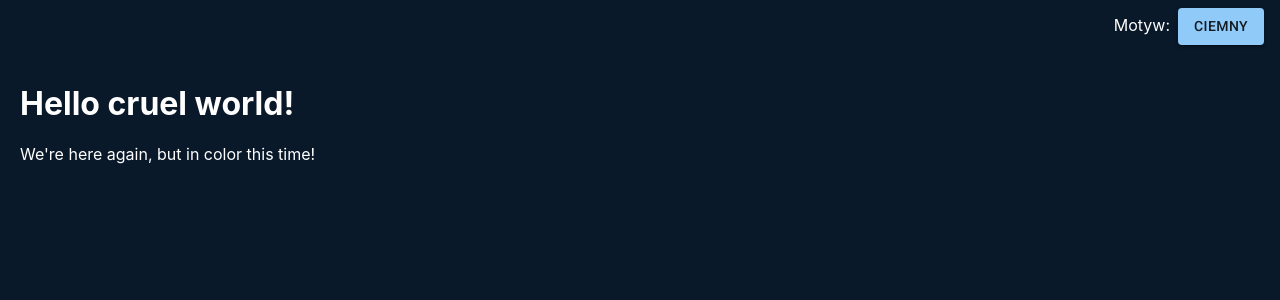
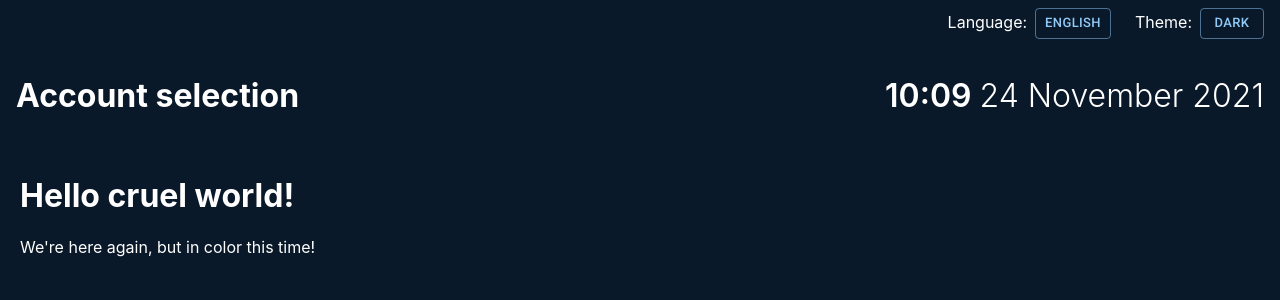
Before and after one commit to k-piekarczyk/pgui-dashboard, a React (Create React App) app: page / in a window 1280 px wide. Shown: the top 300 px of the page. Built offline with nearby package versions, Linux system fonts and the light colour scheme.

Commit message:
setup language and page layout

```diff
--- a/src/App.tsx
+++ b/src/App.tsx
@@ -7,9 +7,9 @@ import { createTheme, ThemeProvider } from "@mui/material/styles";
 import ColorModeContext from "./context/colorMode.context";
 import getPalette, { colorPalette as cp } from "./palette";
 
-import Navbar from "./components/Navbar.component";
-
-import Home from "./pages/Home.page";
+import LoginPage from "./pages/Login.page";
+import LanguageContext from "./context/language.context";
+import { useTranslation } from "react-i18next";
 
 export default function App() {
   const [mode, setMode] = React.useState<"light" | "dark">("dark");
@@ -22,18 +22,37 @@ export default function App() {
     [],
   );
 
+  const { t, i18n } = useTranslation();
+
+  const [_, setLang] = React.useState<"en" | "pl">("en");
+  const langMode = React.useMemo(
+    () => ({
+      toggleLanguage: () => {
+        setLang((prevLang) => {
+          const newLang = prevLang === "pl" ? "en" : "pl";
+
+          i18n.changeLanguage(newLang);
+
+          return newLang;
+        });
+      },
+    }),
+    [],
+  );
+
   const theme = React.useMemo(() => createTheme(getPalette(mode) as any), [mode]);
 
   return (
+    <LanguageContext.Provider value={langMode}>
       <ColorModeContext.Provider value={colorMode}>
         <ThemeProvider theme={theme}>
           <Box sx={{ width: "100%", minHeight: "100vh", bgcolor: cp.background, color: cp.text.primary }}>
-          <Navbar />
             <Routes>
-            <Route path="/" element={<Home />} />
+              <Route path="/" element={<LoginPage />} />
             </Routes>
           </Box>
         </ThemeProvider>
       </ColorModeContext.Provider>
+    </LanguageContext.Provider>
   );
 }
--- a/src/components/Navbar.component.tsx
+++ /dev/null
@@ -1,29 +0,0 @@
-import React from "react";
-
-import { Box, Button, useTheme } from "@mui/material";
-
-import ColorModeContext from "../context/colorMode.context";
-
-export default function Navbar() {
-  const theme = useTheme();
-  const colorMode = React.useContext(ColorModeContext);
-
-  return (
-    <Box
-      sx={{
-        display: "flex",
-        justifyContent: "right",
-        alignItems: "center",
-        paddingTop: 1,
-        paddingBottom: 1,
-        paddingLeft: 2,
-        paddingRight: 2
-      }}
-    >
-      <Box>
-        Motyw:
-        <Button sx={{marginLeft: 1}} variant="contained" onClick={colorMode.toggleColorMode}>{theme.palette.mode === "dark" ? "Ciemny" : "Jasny"}</Button>
-      </Box>
-    </Box>
-  );
-}
--- /dev/null
+++ b/src/components/PageContainer.component.tsx
@@ -0,0 +1,84 @@
+import React, { FunctionComponent, useState } from "react";
+import { Box, Button, useTheme } from "@mui/material";
+
+import { DateTime } from "luxon";
+
+import ColorModeContext from "../context/colorMode.context";
+import { useTranslation } from "react-i18next";
+import LanguageContext from "../context/language.context";
+
+interface PageContainerProps {
+  header: string;
+  previousPage?: {
+    name: string;
+    route: string;
+  };
+}
+
+const PageContainer: FunctionComponent<PageContainerProps> = (props) => {
+  const theme = useTheme();
+  const colorMode = React.useContext(ColorModeContext);
+  const langMode = React.useContext(LanguageContext);
+
+  const [currentTime, setCurrentTime] = useState(DateTime.now());
+
+  const { t, i18n } = useTranslation();
+
+  return (
+    <>
+      <Box
+        sx={{
+          display: "flex",
+          justifyContent: "right",
+          alignItems: "center",
+          paddingTop: 1,
+          paddingBottom: 1,
+          paddingLeft: 2,
+          paddingRight: 2,
+        }}
+      >
+        <Box sx={{ marginRight: 3 }}>
+          {t("Language")}:
+          <Button sx={{ marginLeft: 1 }} size="small" variant="outlined" onClick={langMode.toggleLanguage}>
+            {i18n.language === "en" ? t("English") : t("Polish")}
+          </Button>
+        </Box>
+
+        <Box>
+          {t("Theme")}:
+          <Button sx={{ marginLeft: 1 }} size="small" variant="outlined" onClick={colorMode.toggleColorMode}>
+            {theme.palette.mode === "dark" ? t("Dark") : t("Light")}
+          </Button>
+        </Box>
+      </Box>
+
+      <Box
+        sx={{
+          display: "flex",
+          justifyContent: "left",
+          alignItems: "center",
+          paddingTop: 1,
+          paddingBottom: 1,
+          paddingLeft: 2,
+          paddingRight: 2,
+        }}
+      >
+        <Box>
+          <h1>{props.header}</h1>
+        </Box>
+        <Box sx={{ marginLeft: "auto", fontSize: "2em" }}>
+          <Box component="span" sx={{ marginRight: 1, fontWeight: 600 }}>
+            {currentTime.toFormat("hh:mm", { locale: i18n.language })}
+          </Box>
+          <Box component="span" sx={{ fontWeight: 300 }}>
+            {currentTime.toFormat("dd LLLL yyyy", { locale: i18n.language })}
+          </Box>
+        </Box>
+      </Box>
+
+      <Box>{props.children ?? "Nothing here"}</Box>
+    </>
+  );
+};
+
+export default PageContainer;
--- /dev/null
+++ b/src/context/language.context.ts
@@ -0,0 +1,5 @@
+import React from "react";
+
+const LanguageContext = React.createContext({ toggleLanguage: () => {} });
+
+export default LanguageContext;
--- /dev/null
+++ b/src/i18n.ts
@@ -0,0 +1,36 @@
+import i18n from "i18next";
+import LanguageDetector from "i18next-browser-languagedetector";
+import { initReactI18next } from "react-i18next";
+
+// the translations
+// (tip move them in a JSON file and import them,
+// or even better, manage them separated from your code: https://react.i18next.com/guides/multiple-translation-files)
+const resources = {
+  pl: {
+    translation: {
+      "Account selection": "Wybór konta",
+      "Theme": "Motyw",
+      "Dark": "Ciemny",
+      "Light": "Jasny",
+      "Language": "Język",
+      "Polish": "Polski",
+      "English": "Angielski"
+    }
+  }
+};
+
+i18n
+  .use(initReactI18next) // passes i18n down to react-i18next
+  .use(LanguageDetector)
+  .init({
+    resources,
+    lng: "en", // language to use, more information here: https://www.i18next.com/overview/configuration-options#languages-namespaces-resources
+    // you can use the i18n.changeLanguage function to change the language manually: https://www.i18next.com/overview/api#changelanguage
+    // if you're using a language detector, do not define the lng option
+
+    interpolation: {
+      escapeValue: false // react already safes from xss
+    }
+  });
+
+  export default i18n;
--- a/src/index.tsx
+++ b/src/index.tsx
@@ -2,6 +2,7 @@ import React from "react";
 import ReactDOM from "react-dom";
 
 import "./index.css";
+import "./i18n";
 import App from "./App";
 
 import reportWebVitals from "./reportWebVitals";
--- a/src/pages/Home.page.tsx
+++ /dev/null
@@ -1,10 +0,0 @@
-import { Box } from "@mui/system";
-
-export default function Home() {
-  return (
-    <Box sx={{ p: "10px 20px 10px 20px" }}>
-      <h1>Hello cruel world!</h1>
-      <p>We're here again, but in color this time!</p>
-    </Box>
-  );
-}
--- /dev/null
+++ b/src/pages/Login.page.tsx
@@ -0,0 +1,16 @@
+import { Box } from "@mui/system";
+import PageContainer from "../components/PageContainer.component";
+import { useTranslation } from "react-i18next";
+
+export default function Login() {
+  const { t, i18n } = useTranslation();
+
+  return (
+    <PageContainer header={t("Account selection")}>
+      <Box sx={{ p: "10px 20px 10px 20px" }}>
+        <h1>Hello cruel world!</h1>
+        <p>We're here again, but in color this time!</p>
+      </Box>
+    </PageContainer>
+  );
+}
```
Also changed, not shown: package.json (+6 -1 lines), 1 other file (tests, documents, lock files or other folders). Lines whose indentation alone changed are shown as unchanged.
